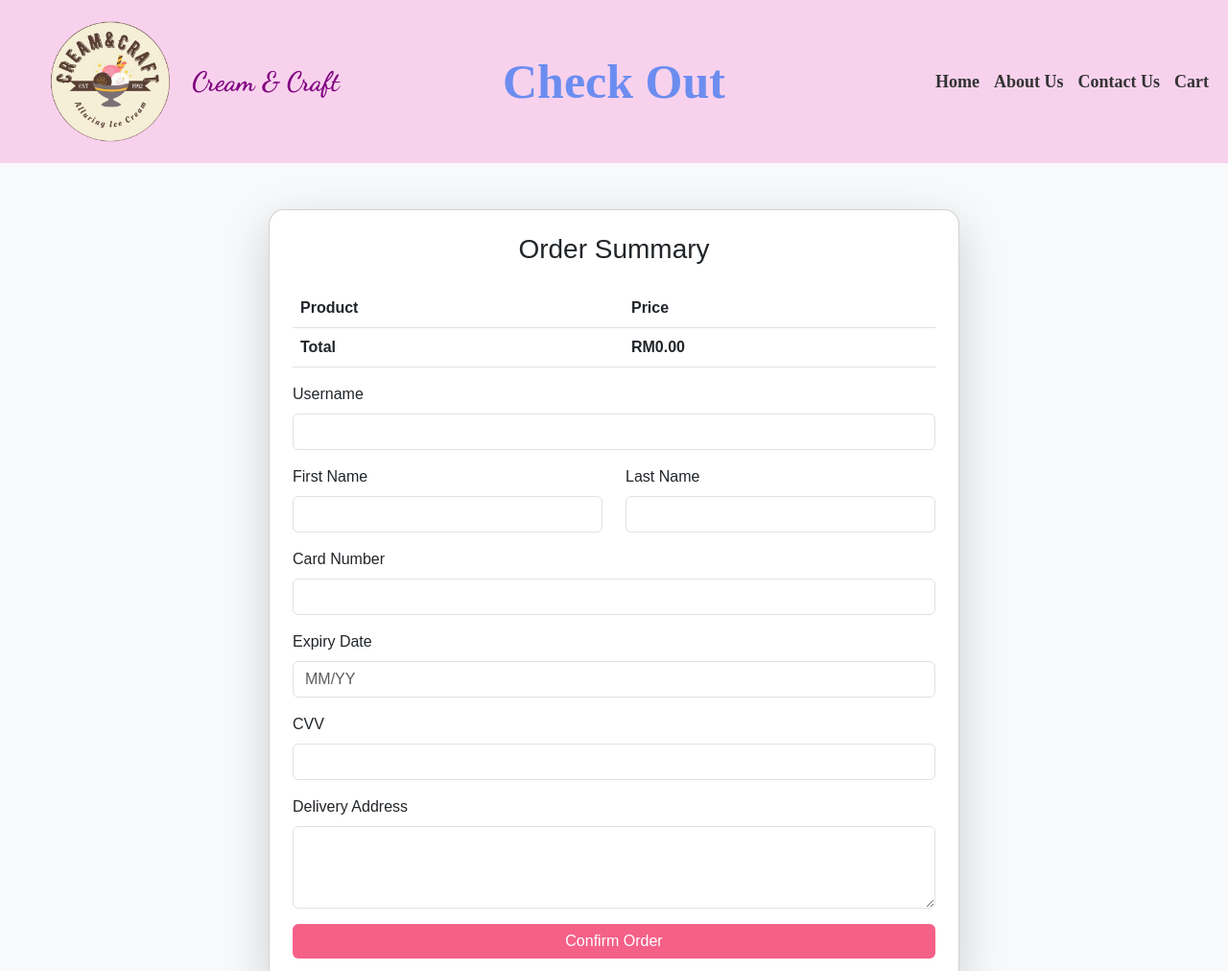
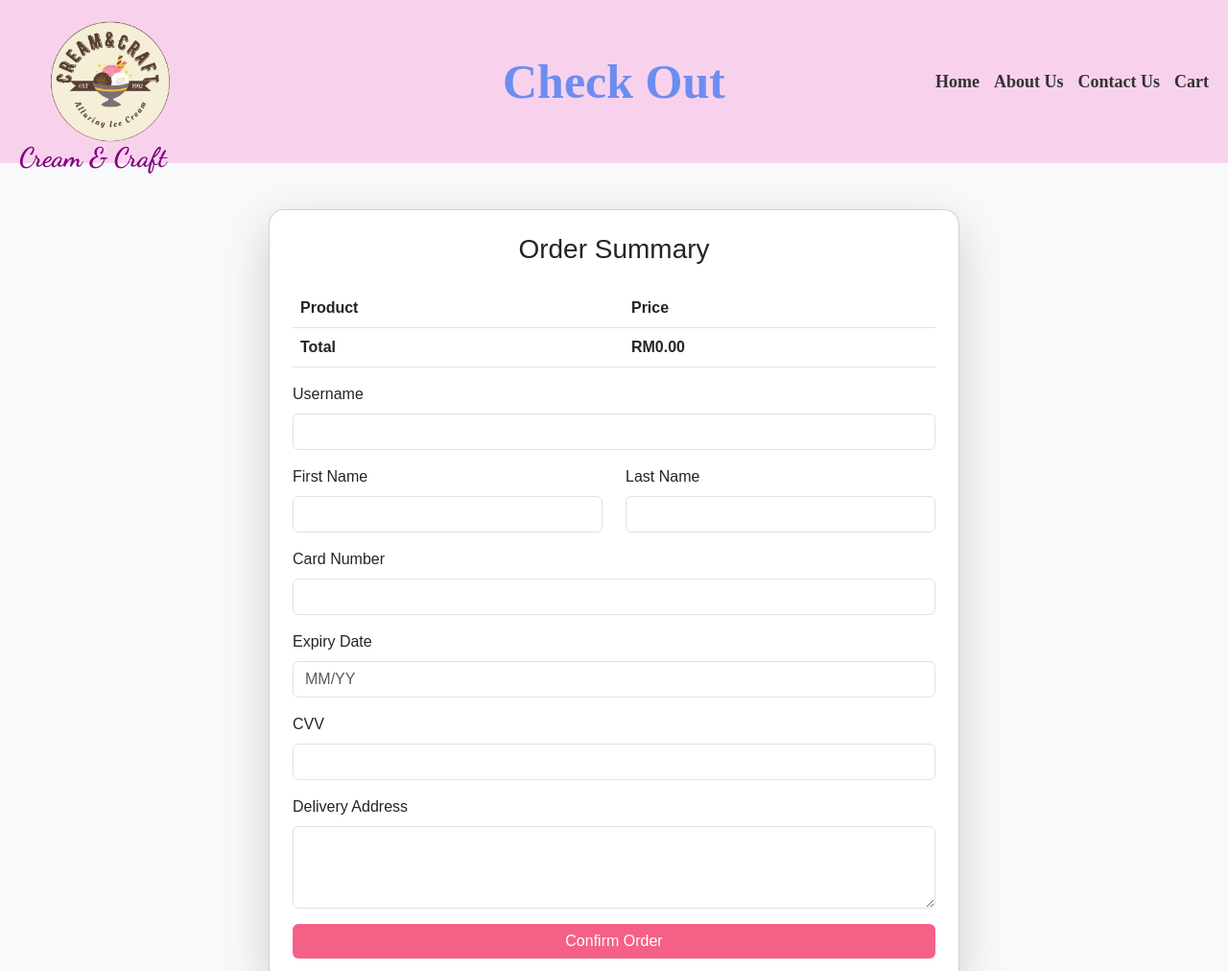
Before and after one commit to Richard2606-hub/CreamNCraft, a plain HTML site: page checkout.html in a window 1280 px wide. Shown: the top 1012 px of the page at 96% size. Drawn offline with nearby package versions, Linux system fonts and the light colour scheme.

Commit message:
Update checkout.html

```diff
--- a/checkout.html
+++ b/checkout.html
@@ -58,7 +58,14 @@ header {
     font-weight: bold;
     color: purple;
     margin-left: 0px;
+    margin-top: 8px;
+    top: 135px;
+    text-align: center;
+    display:flex;
+    align-items:flex-start;      /* Vertically center */
+    position:absolute;  /* Position it at the center */
   }
+
 
   .checkout-page .header-title {
     position: absolute;
```
